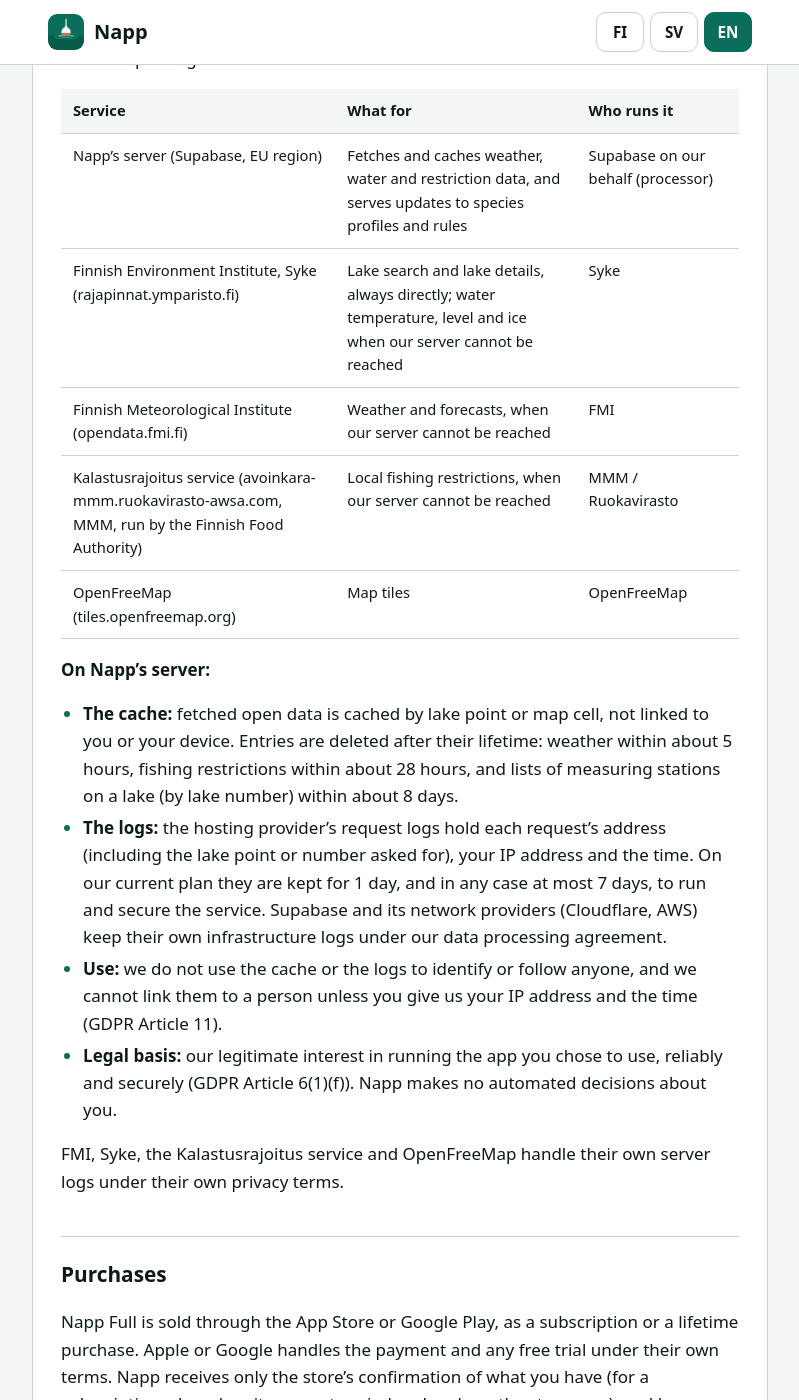
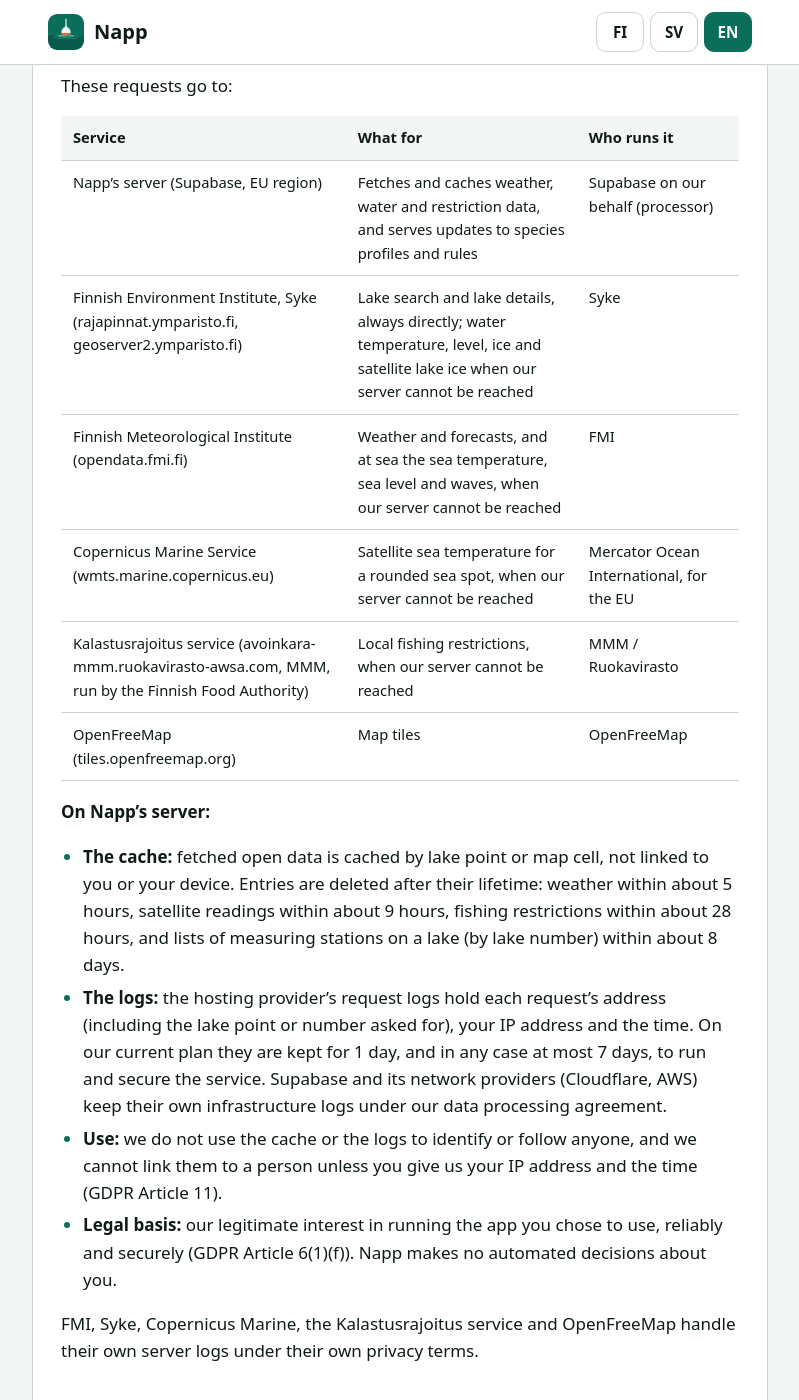
Before and after one commit to martin-holland/napp-legal, a Jekyll site: the page built from en.md, in a window 1280 px wide and 1400 px high, scrolled down 2082 px. Shown: the whole window, without its empty margins (240-1039 px from the left). Built offline with Jekyll 4.4.1, drawn with Linux system fonts in a browser that asks for light colours; some of the changed text lies outside the part shown.

Commit message:
Policy: satellite lake ice and sea data sources (31 Oct)
Syke's satellite map service and Copernicus Marine are direct fallback
recipients; FMI also serves sea temperature, sea level and waves; the
satellite cache lifetime is about 9 hours. From napp-app PR #91.

Co-Authored-By: Claude Opus 5.5 <noreply@anthropic.com>

```diff
--- a/en.md
+++ b/en.md
@@ -44,7 +44,7 @@ Conditions for a session or catch are fetched for the lake you chose, not for yo
 
 To show weather, water temperature, water level, ice and fishing rules, the app requests open data. Each request contains one of the following:
 
-- **A lake's register point or number:** taken from the public Finnish lake register, sent when you open a lake, see it on the map, or log a session or catch there. It is not your GPS position. However, because a lake looked up while you log a catch is probably where you are, we treat these requests as approximate location.
+- **A lake's register point or number:** taken from the public Finnish lake register (for the satellite ice reading, a small area around that point), sent when you open a lake, see it on the map, or log a session or catch there. It is not your GPS position. However, because a lake looked up while you log a catch is probably where you are, we treat these requests as approximate location.
 - **A sea spot, rounded:** when you pick a spot on the sea on the map, open it, or log a session or catch there, the app sends that spot rounded to 0.1 degrees (about 5 to 10 km), never the exact point. Because it is roughly where you fish, we treat these requests as approximate location.
 - **The map area on your screen:** map tiles are requested for the area you are viewing. The map never follows your GPS position.
 - **A lake name:** the text you type when you search for a lake.
@@ -56,19 +56,20 @@ These requests go to:
 | Service | What for | Who runs it |
 | --- | --- | --- |
 | Napp's server (Supabase, EU region) | Fetches and caches weather, water and restriction data, and serves updates to species profiles and rules | Supabase on our behalf (processor) |
-| Finnish Environment Institute, Syke (rajapinnat.ymparisto.fi) | Lake search and lake details, always directly; water temperature, level and ice when our server cannot be reached | Syke |
-| Finnish Meteorological Institute (opendata.fmi.fi) | Weather and forecasts, when our server cannot be reached | FMI |
+| Finnish Environment Institute, Syke (rajapinnat.ymparisto.fi, geoserver2.ymparisto.fi) | Lake search and lake details, always directly; water temperature, level, ice and satellite lake ice when our server cannot be reached | Syke |
+| Finnish Meteorological Institute (opendata.fmi.fi) | Weather and forecasts, and at sea the sea temperature, sea level and waves, when our server cannot be reached | FMI |
+| Copernicus Marine Service (wmts.marine.copernicus.eu) | Satellite sea temperature for a rounded sea spot, when our server cannot be reached | Mercator Ocean International, for the EU |
 | Kalastusrajoitus service (avoinkara-mmm.ruokavirasto-awsa.com, MMM, run by the Finnish Food Authority) | Local fishing restrictions, when our server cannot be reached | MMM / Ruokavirasto |
 | OpenFreeMap (tiles.openfreemap.org) | Map tiles | OpenFreeMap |
 
 **On Napp's server:**
 
-- **The cache:** fetched open data is cached by lake point or map cell, not linked to you or your device. Entries are deleted after their lifetime: weather within about 5 hours, fishing restrictions within about 28 hours, and lists of measuring stations on a lake (by lake number) within about 8 days.
+- **The cache:** fetched open data is cached by lake point or map cell, not linked to you or your device. Entries are deleted after their lifetime: weather within about 5 hours, satellite readings within about 9 hours, fishing restrictions within about 28 hours, and lists of measuring stations on a lake (by lake number) within about 8 days.
 - **The logs:** the hosting provider's request logs hold each request's address (including the lake point or number asked for), your IP address and the time. On our current plan they are kept for 1 day, and in any case at most 7 days, to run and secure the service. Supabase and its network providers (Cloudflare, AWS) keep their own infrastructure logs under our data processing agreement.
 - **Use:** we do not use the cache or the logs to identify or follow anyone, and we cannot link them to a person unless you give us your IP address and the time (GDPR Article 11).
 - **Legal basis:** our legitimate interest in running the app you chose to use, reliably and securely (GDPR Article 6(1)(f)). Napp makes no automated decisions about you.
 
-FMI, Syke, the Kalastusrajoitus service and OpenFreeMap handle their own server logs under their own privacy terms.
+FMI, Syke, Copernicus Marine, the Kalastusrajoitus service and OpenFreeMap handle their own server logs under their own privacy terms.
 
 ## Purchases
 
```
Also changed, not shown: other parts of en.md (+1 -1 lines), fi.md (+7 -6 lines), sv.md (+7 -6 lines).
